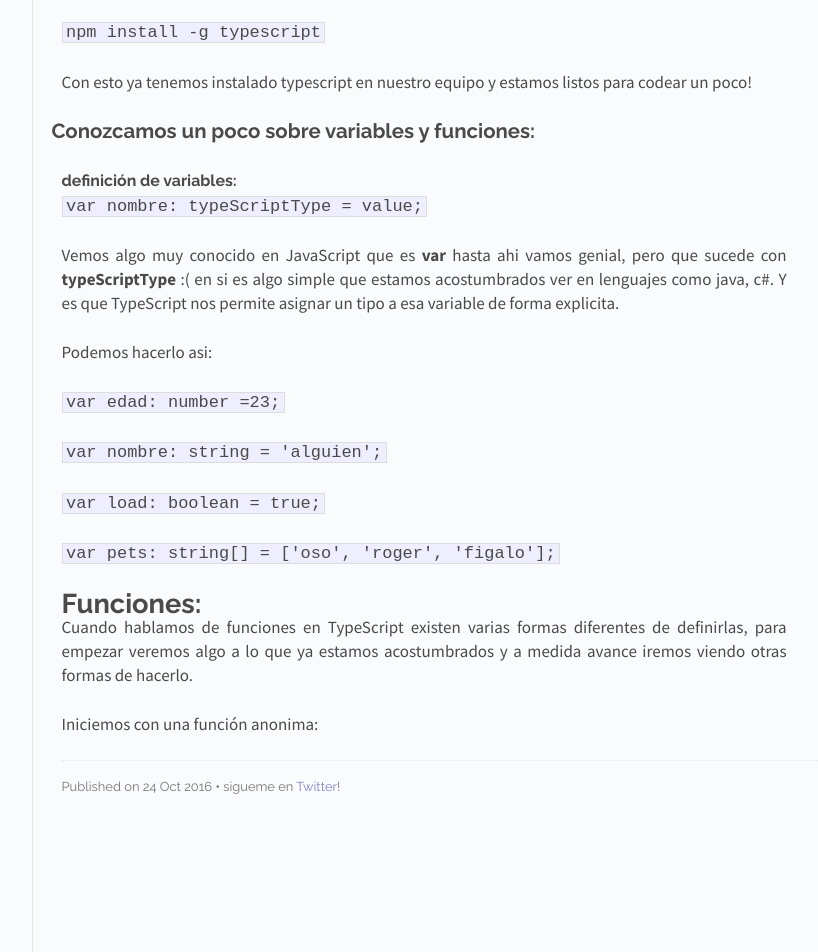
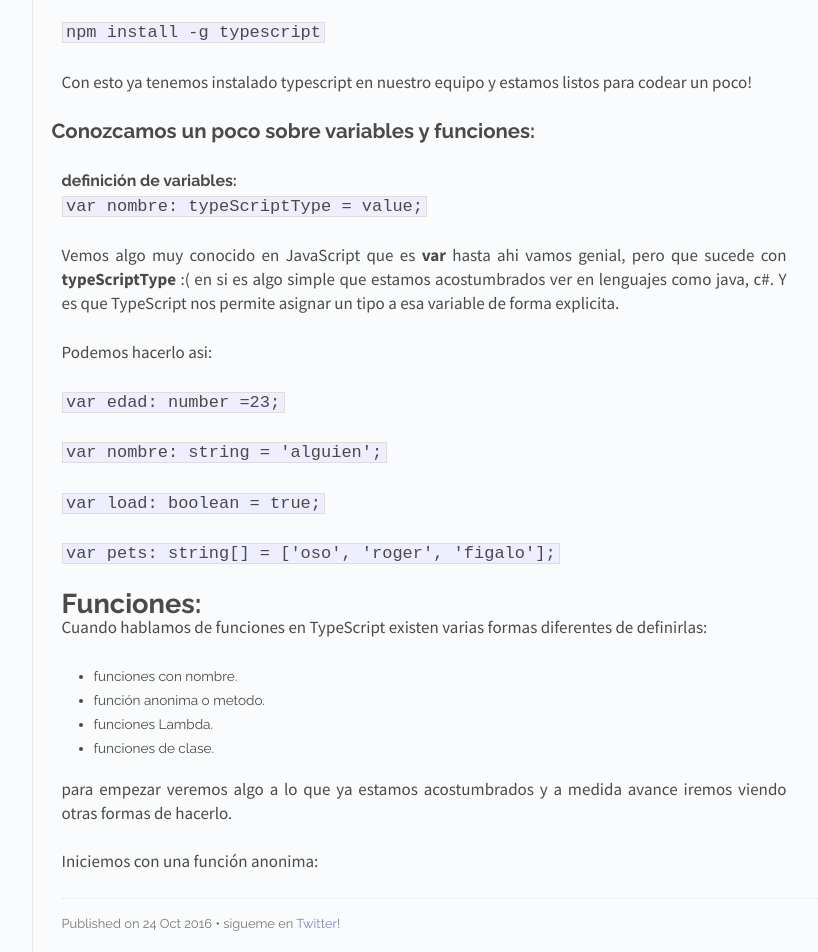
Before and after one commit to EnriqueV/Enriquev.github.io, a Jekyll site: the page built from _posts/2016-10-24-test.markdown, in a window 1280 px wide. Shown: the part 874-1826 px from the top of the page, without its empty margins (326-1144 px from the left). Built offline with Jekyll 4.4.1, drawn with Linux system fonts in a browser that asks for light colours; Markdown is read by kramdown in place of the engine named in the settings.

Commit message:
Updated Test

```diff
--- a/_posts/2016-10-24-test.markdown
+++ b/_posts/2016-10-24-test.markdown
@@ -41,6 +41,14 @@ Podemos hacerlo asi:
 `var pets: string[] = ['oso', 'roger', 'figalo'];`
 
 # Funciones:
- Cuando hablamos de funciones en TypeScript existen varias formas diferentes de definirlas, para empezar veremos algo a lo que ya estamos acostumbrados y a medida avance iremos viendo otras formas de hacerlo.
+ Cuando hablamos de funciones en TypeScript existen varias formas diferentes de definirlas:
+* funciones con nombre.
+* función anonima o metodo.
+* funciones Lambda.
+* funciones de clase.
+
+
+
+ para empezar veremos algo a lo que ya estamos acostumbrados y a medida avance iremos viendo otras formas de hacerlo.
 
 Iniciemos con una función anonima:
```
